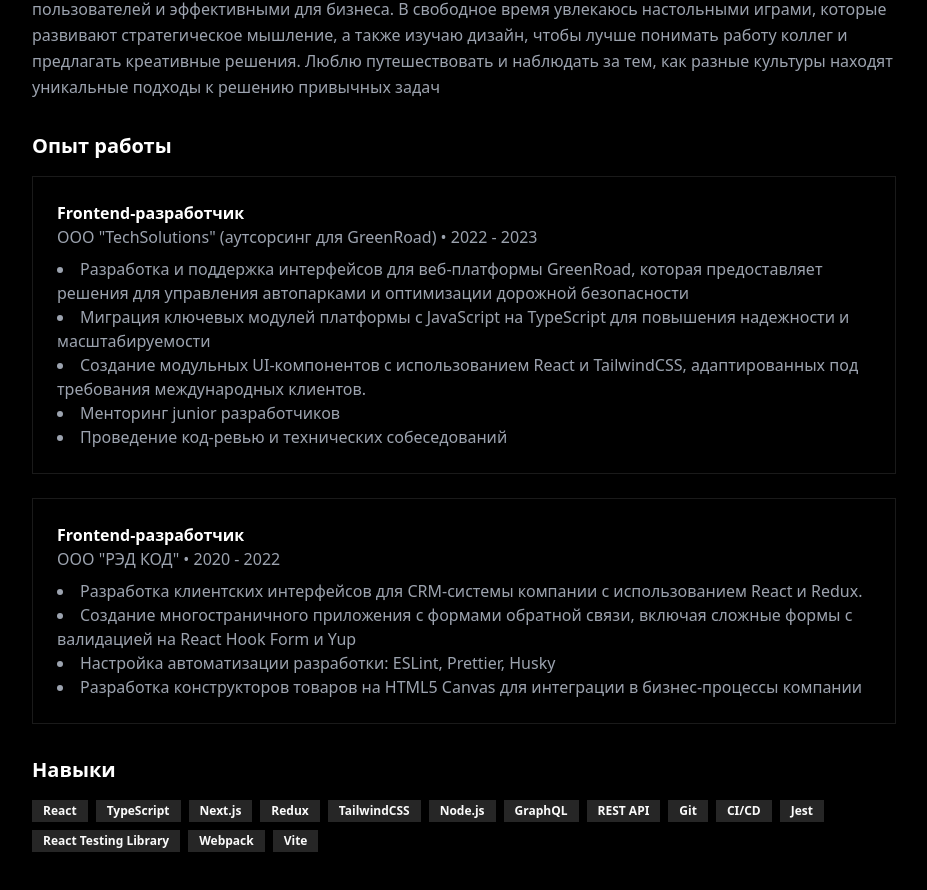
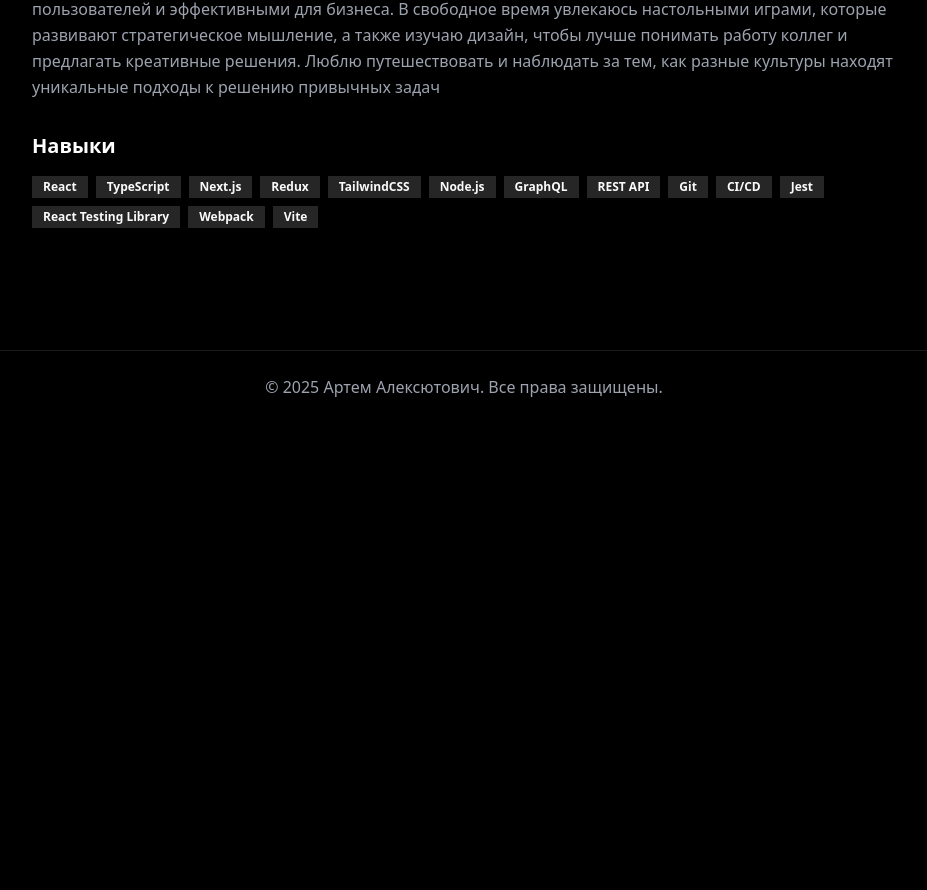
Before and after one commit to OxY623/MyPageReactVite, a React (Vite) app: page / in a window 1280 px wide. Shown: the part 514-1404 px from the top of the page, without its empty margins (176-1103 px from the left). After the commit the page ends 937 px from the top, so only its background shows below. Built offline with nearby package versions, Linux system fonts and the light colour scheme.

Commit message:
Update About.tsx

```diff
--- a/src/pages/About.tsx
+++ b/src/pages/About.tsx
@@ -35,7 +35,7 @@ export default function About() {
           </section>
 
           <section>
-            <h3 className="text-xl font-semibold mb-4">Опыт работы</h3>
+{/*             <h3 className="text-xl font-semibold mb-4">Опыт работы</h3>
             <div className="space-y-6">
               <div className="border border-white/10 rounded-lg p-6">
                 <h4 className="font-semibold">Frontend-разработчик</h4>
@@ -50,9 +50,9 @@ export default function About() {
                   <li>Менторинг junior разработчиков</li>
                   <li>Проведение код-ревью и технических собеседований</li>
                 </ul>
-              </div>
+              </div> */}
 
-              <div className="border border-white/10 rounded-lg p-6">
+{/*               <div className="border border-white/10 rounded-lg p-6">
                 <h4 className="font-semibold">Frontend-разработчик</h4>
                 <p className="text-gray-400">ООО "РЭД КОД" • 2020 - 2022</p>
                 <ul className="list-disc list-inside text-gray-400 mt-2">
@@ -65,7 +65,7 @@ export default function About() {
                     компании</li>
                 </ul>
               </div>
-            </div>
+            </div> */}
           </section>
 
           <section>
```
